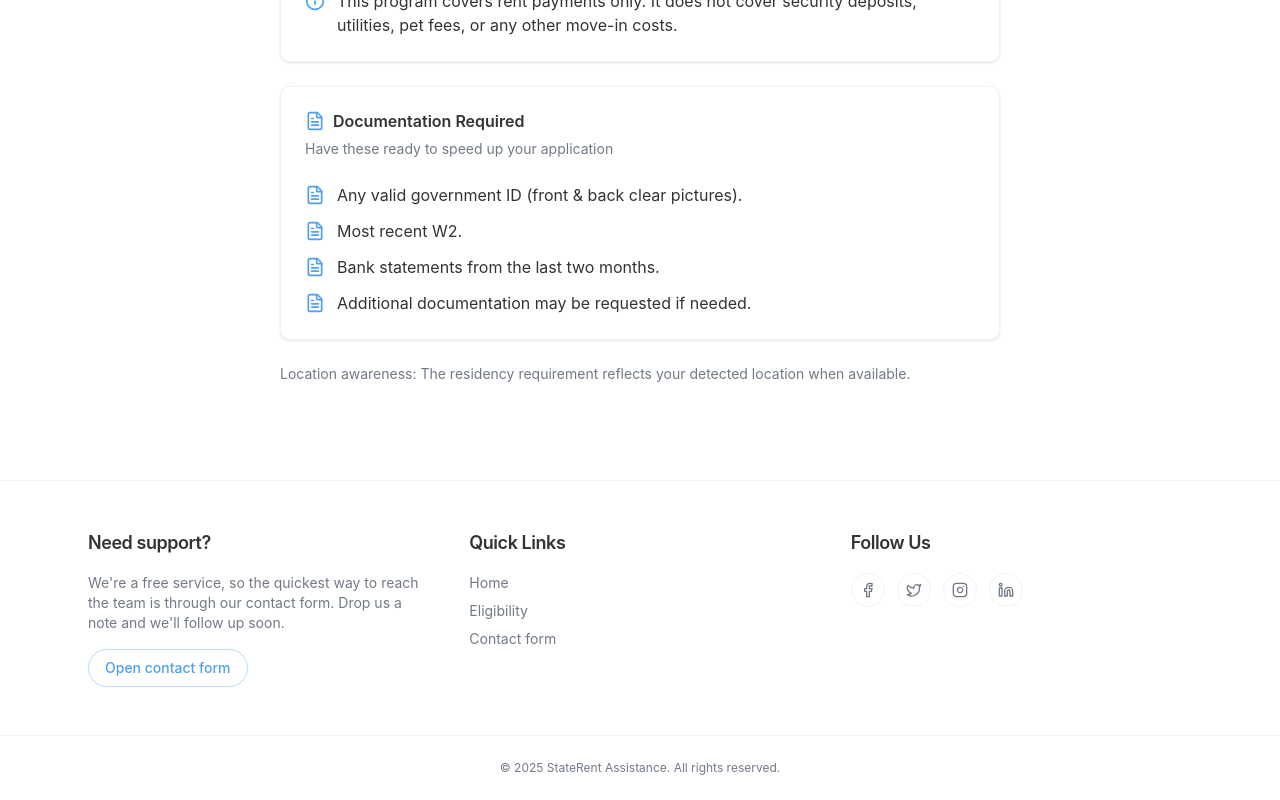
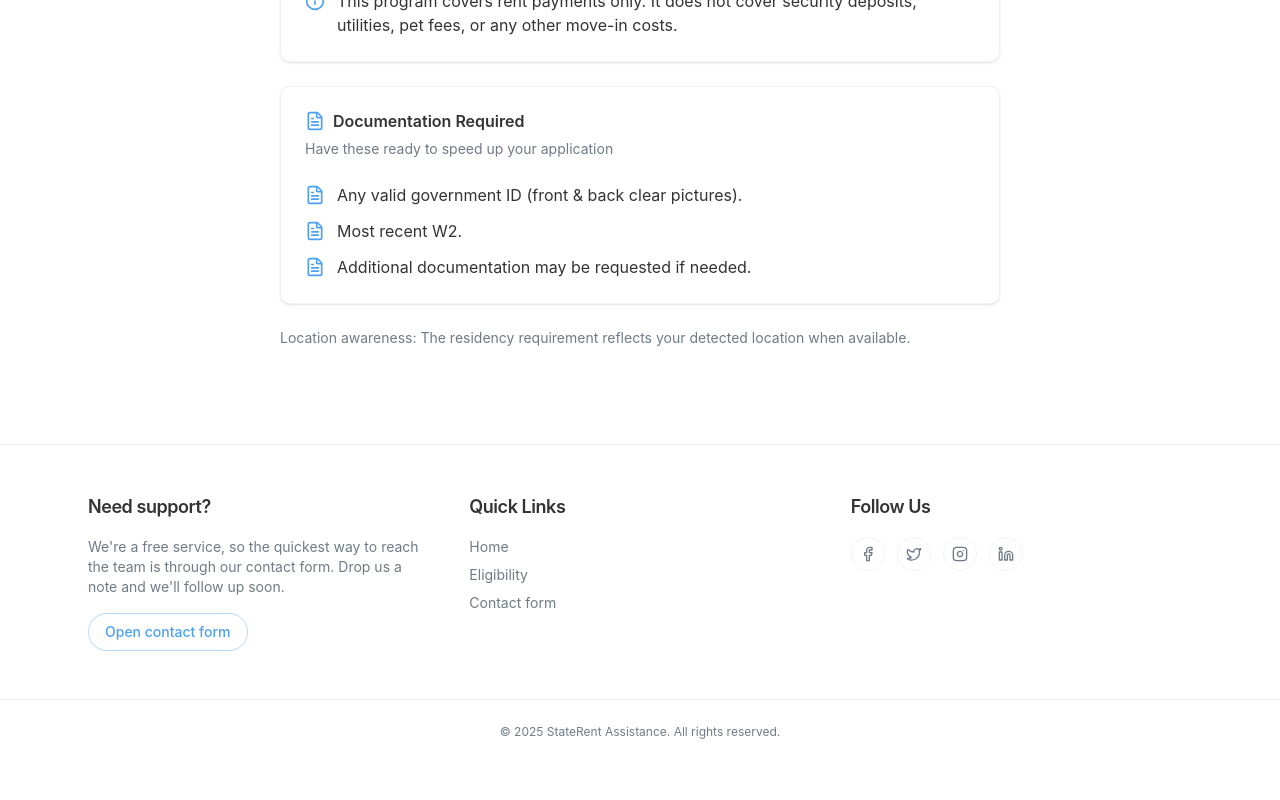
Before and after one commit to Abdibaye/rental_app, a Next.js app: page /eligibility in a window 1280 px wide. Shown: the part 856-1656 px from the top of the page. After the commit the page ends 1620 px from the top, so only its background shows below. Built offline with nearby package versions, Linux system fonts and the light colour scheme; no server answers.

Commit message:
feat: update document requirements to remove bank statements and clarify ID submission

```diff
--- a/src/app/api/application/submit/route.ts
+++ b/src/app/api/application/submit/route.ts
@@ -243,7 +243,6 @@ export async function POST(request: Request) {
                 <p style="margin:0 0 8px;font-size:13px;font-weight:700;color:#1d4ed8;text-transform:uppercase;letter-spacing:0.12em;">Documents to send</p>
                 <ul style="margin:0;padding:0 0 0 18px;font-size:14px;color:#1e3a8a;line-height:1.6;">
                   <li>Any valid government ID (front &amp; back clear pictures).</li>
-                  <li>Three months of recent bank statements.</li>
                   <li>Most recent W2.</li>
                 </ul>
                 <p style="margin:12px 0 0;font-size:13px;color:#1d4ed8;">Attach these files when you reply to our email. Secure uploads help us verify eligibility quickly.</p>
--- a/src/app/apply/submitted/page.tsx
+++ b/src/app/apply/submitted/page.tsx
@@ -86,7 +86,6 @@ export default async function ApplicationSubmittedPage({ searchParams }: { searc
                   </p>
                   <ul className="list-inside list-disc space-y-2 text-muted-foreground">
                     <li>Any valid government ID (front & back clear pictures)</li>
-                    <li>Three months of recent bank statements</li>
                     <li>Most recent W2</li>
                   </ul>
                   <p className="text-muted-foreground">
--- a/src/app/eligibility/page.tsx
+++ b/src/app/eligibility/page.tsx
@@ -113,10 +113,6 @@ export default function EligibilityPage() {
                   </li>
                   <li className="flex items-start gap-3">
                     <FileText className="mt-0.5 h-5 w-5 flex-none text-primary" />
-                    <span>Bank statements from the last two months.</span>
-                  </li>
-                  <li className="flex items-start gap-3">
-                    <FileText className="mt-0.5 h-5 w-5 flex-none text-primary" />
                     <span>Additional documentation may be requested if needed.</span>
                   </li>
                 </ul>
--- a/src/components/CriteriaModalButton.tsx
+++ b/src/components/CriteriaModalButton.tsx
@@ -49,7 +49,6 @@ export default function CriteriaModalButton() {
             <ul className="list-disc space-y-2 pl-5">
               <li>Any valid government ID (front & back clear pictures).</li>
               <li>Most recent W2.</li>
-              <li>Bank statements from the last two months.</li>
               <li>Additional documentation may be requested if needed.</li>
             </ul>
           </section>
--- a/src/components/HowItWorksSection.tsx
+++ b/src/components/HowItWorksSection.tsx
@@ -24,7 +24,7 @@ const steps: Step[] = [
   },
   {
     title: "Submit Documents",
-    description: "Upload ID, income proof, and bank statements.",
+    description: "Upload ID (front/back) plus your most recent W2.",
     Icon: Upload,
   },
   {
```
